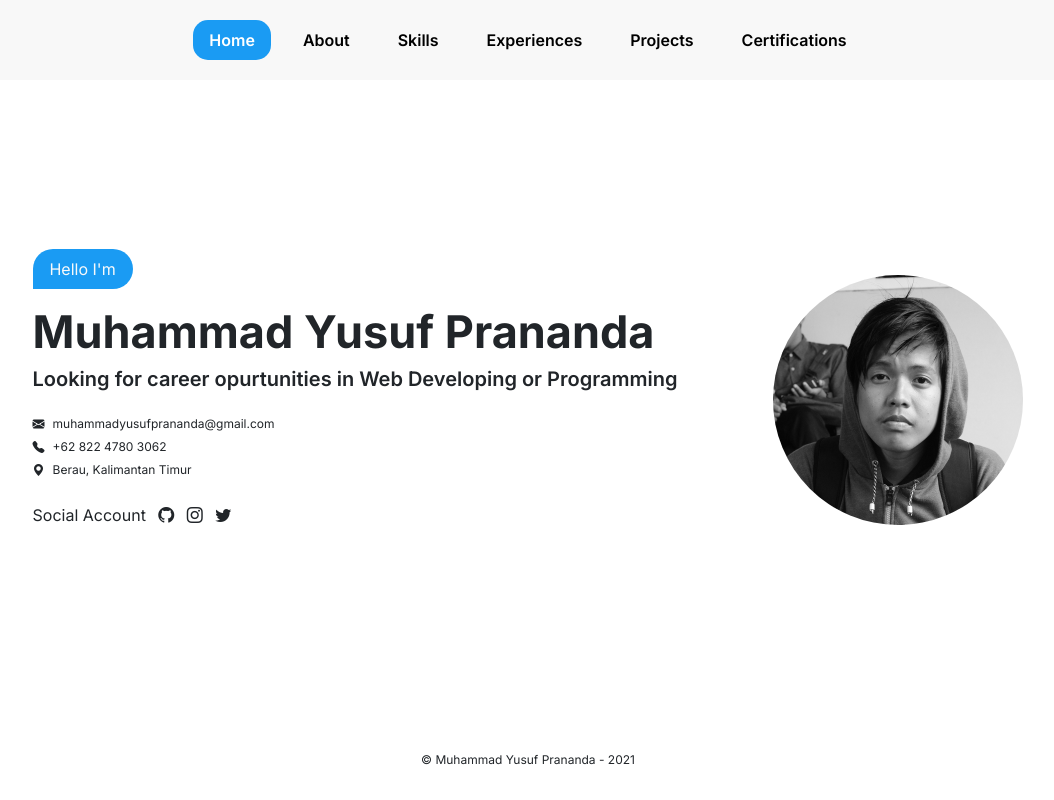
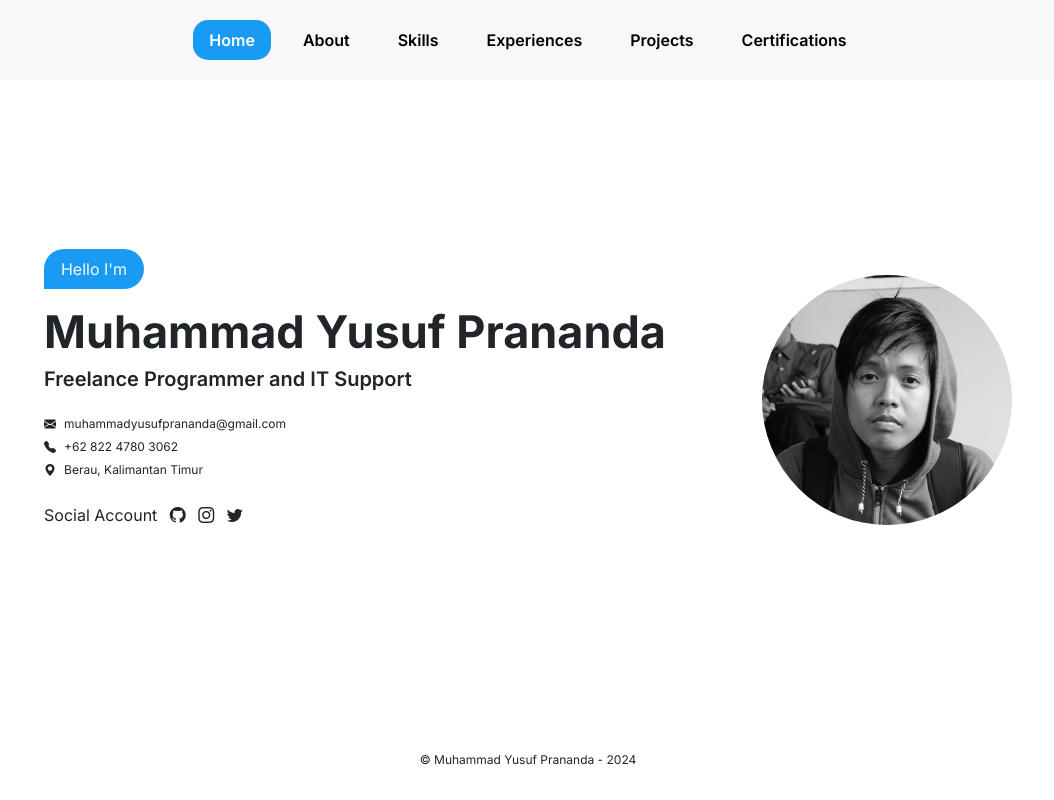
Before and after one commit to muhammadyusufprananda/muhammadyusufprananda.github.io, a plain HTML site: page index.html in a window 1280 px wide. Shown: the whole page, without its empty margins (112-1166 px from the left). Drawn offline with Linux system fonts and the light colour scheme.

Commit message:
Mengganti deskrip dan tahun project.

```diff
--- a/index.html
+++ b/index.html
@@ -68,7 +68,7 @@
                     <!-- bagian nama -->
                     <div class="B-nama my-2">
                         <h1>Muhammad Yusuf Prananda</h1>
-                        <h5>Looking for career opurtunities in Web Developing or Programming</h5>
+                        <h5>Freelance Programmer and IT Support</h5>
                     </div>
                     <!-- bagian kontak -->
                     <div class="B-kontak my-4">
@@ -330,7 +330,7 @@
     <section class="B-footer">
         <div class="d-flex flex-row align-items-center justify-content-center">
             <div>
-                <p>&copy; Muhammad Yusuf Prananda - 2021</p>
+                <p>&copy; Muhammad Yusuf Prananda - 2024</p>
             </div>
         </div>
     </section>
```
